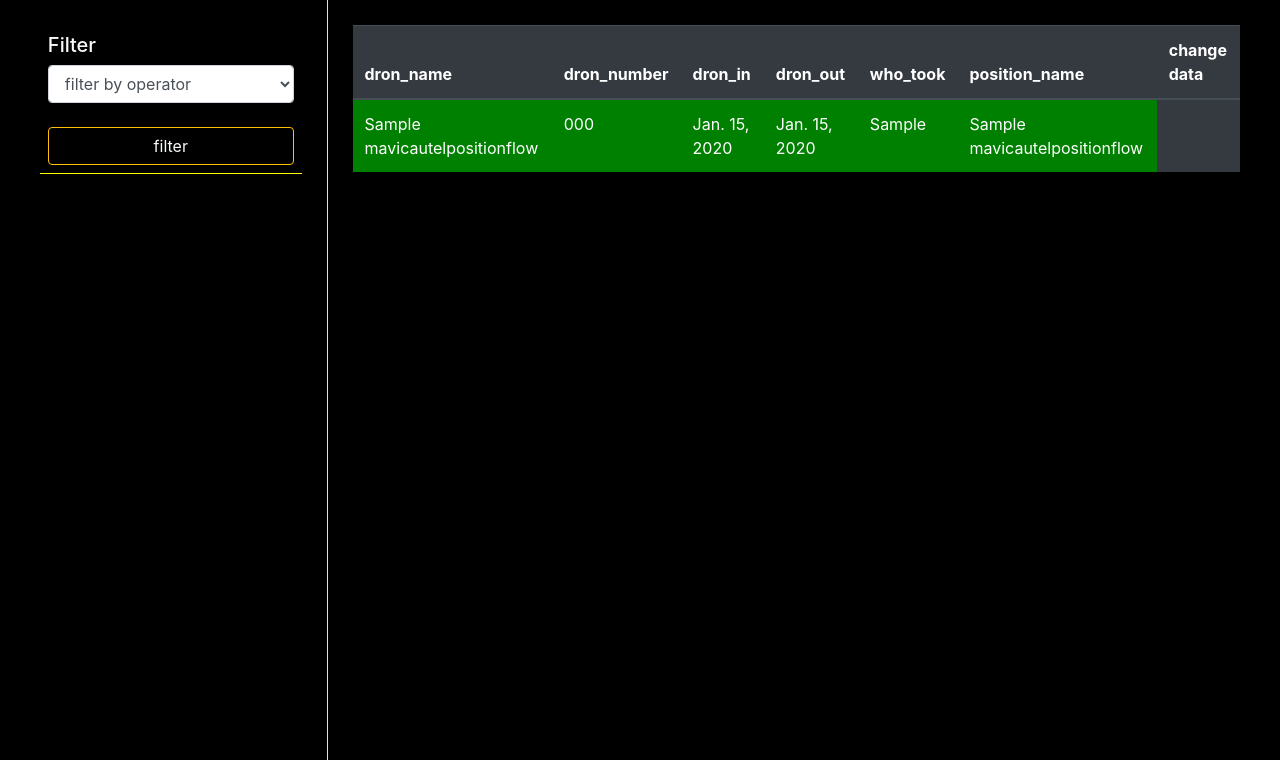
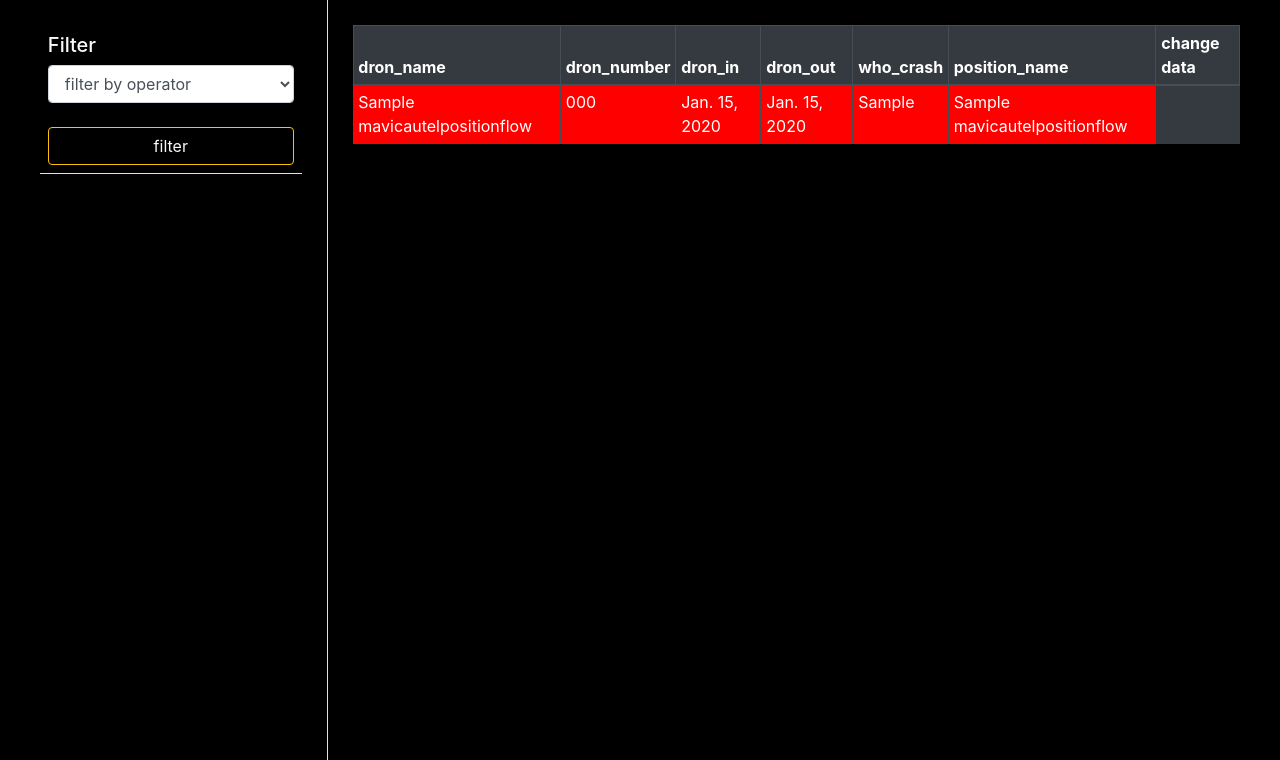
Before and after one commit to leprekon122/CountCRMSystem, a Django app: page /mavic_autel_position_flow in a window 1280 px wide. Shown: the part 56-816 px from the top of the page. Run offline with Django 5.2, Linux system fonts and the light colour scheme; a user stored in the database is signed in; tables that the repository leaves empty hold one stand-in row (values such as "Sample post"); some libraries are stand-ins or nearby versions.

Commit message:
1)update flow process between mavic storage and mavic flow 2) udaptate table stile in mavic_autel_storage.html and mavic_autel_position_flow.html

```diff
--- a/CrmForCount/main_app/logic_views.py
+++ b/CrmForCount/main_app/logic_views.py
@@ -34,13 +34,38 @@ class CreateMavicAutelStorageNotice:
                                                             dron_out=self.dron_out)
 
         background_set = MavicAutelStorage.objects.filter(id=self.id).values()[0]
+        id_for_update = MavicAutelStorage.objects.filter(id=self.id).values()[0]['id_for_flow']
 
-        MavicAutelPositionFlow.objects.create(dron_name=background_set['dron_name'],
-                                              dron_number=background_set['dron_number'],
-                                              dron_in=background_set['dron_in'],
-                                              dron_out=background_set['dron_out'],
-                                              who_took=background_set['who_took'],
-                                              position_name=background_set['position_name'])
+        if id_for_update is not None:
+            MavicAutelPositionFlow.objects.filter(id=id_for_update).update(
+                dron_in=background_set['dron_in'],
+                dron_out=background_set['dron_out'],
+                position_name=background_set['position_name'],
+                status=1
+            )
+        else:
+            MavicAutelPositionFlow.objects.create(dron_name=background_set['dron_name'],
+                                                  dron_number=background_set['dron_number'],
+                                                  dron_in=background_set['dron_in'],
+                                                  # dron_out=background_set['dron_out'],
+                                                  position_name=background_set['position_name'],
+                                                  id_for_storage=self.id
+                                                  )
+
+    def updat_notice_in_flow_page(self):
+        id_for_storage = MavicAutelPositionFlow.objects.filter(id=self.id).values()[0]['id_for_storage']
+
+        MavicAutelPositionFlow.objects.filter(id=self.id).update(dron_out=datetime.now().date(),
+                                                                 who_took=self.who_took,
+                                                                 status=2
+                                                                 )
+
+        MavicAutelStorage.objects.filter(id=id_for_storage).update(status=1,
+                                                                   dron_out=None,
+                                                                   who_took=None,
+                                                                   position_name=None,
+                                                                   id_for_flow=self.id
+                                                                   )
 
 
 class CreateFpvStorageNotice:
--- a/CrmForCount/main_app/models.py
+++ b/CrmForCount/main_app/models.py
@@ -44,6 +44,9 @@ class MavicAutelStorage(models.Model):
     who_took = models.CharField(max_length=255, null=True, blank=True)
     position_name = models.CharField(max_length=255, null=True, blank=True)
     status = models.CharField(max_length=255, default=1)
+    id_for_flow = models.IntegerField(null=True, blank=True)
+
+
 
     class Meta:
         verbose_name = "MavicAutelStorage"
@@ -59,6 +62,7 @@ class MavicAutelPositionFlow(models.Model):
     who_took = models.CharField(max_length=255, null=True, blank=True)
     position_name = models.CharField(max_length=255, null=True, blank=True)
     status = models.CharField(max_length=255, default=1)
+    id_for_storage = models.IntegerField(null=True, blank=True)
 
     class Meta:
         verbose_name = "MavicAutelPositionFlow"
--- a/CrmForCount/main_app/static/main_app/css/main.css
+++ b/CrmForCount/main_app/static/main_app/css/main.css
@@ -88,3 +88,10 @@ body {
 .main_fpv_order {
 
 }
+
+.table_button  button{
+                        margin-top: 2%;
+                        width: 100%;
+                        background-color: transparent;
+                        color: #fff
+}
--- a/CrmForCount/main_app/templates/main_app/fpv_main_order_flow.html
+++ b/CrmForCount/main_app/templates/main_app/fpv_main_order_flow.html
@@ -25,7 +25,7 @@
         </div>
     </div>
     <div class="orders_block">
-        <table class="table table-dark">
+        <table class="table table-dark table-bordered table-sm">
             <thead>
             <tr>
                 <th scope="col">dron_name</th>
--- a/CrmForCount/main_app/templates/main_app/fpv_storage_page.html
+++ b/CrmForCount/main_app/templates/main_app/fpv_storage_page.html
@@ -25,7 +25,7 @@
         </div>
     </div>
     <div class="orders_block">
-        <table class="table table-dark">
+        <table class="table table-dark table-bordered table-sm">
             <thead>
             <form method="get">
                 <tr>
--- a/CrmForCount/main_app/templates/main_app/mavic_autel_position_flow.html
+++ b/CrmForCount/main_app/templates/main_app/mavic_autel_position_flow.html
@@ -3,7 +3,7 @@
 {%block title%}Mavic?Autel position flow{%endblock%}
 
 {% block content%}
-<div class="container-fluid order_main">
+<div class="container-fluid order_main table-sm">
     <div class="side_panel">
         <div class="filter_panel">
             <div class="title_filter_panel">
@@ -24,32 +24,66 @@
 
         </div>
     </div>
+
     <div class="orders_block">
-        <table class="table table-dark">
+        <table class="table table-dark table-bordered table-sm">
             <thead>
             <tr>
                 <th scope="col">dron_name</th>
                 <th scope="col">dron_number</th>
                 <th scope="col">dron_in</th>
                 <th scope="col">dron_out</th>
-                <th scope="col">who_took</th>
+                <th scope="col">who_crash</th>
                 <th scope="col">position_name</th>
                 <th scope="col">change data</th>
             </tr>
             </thead>
-            <tbody>
-            <tr>
+            <form method="post">
+                {%csrf_token%}
+                <tbody>
                 {% for el in model%}
-                <td style="background-color:green">{{el.dron_name}}</td>
-                <td style="background-color:green">{{el.dron_number}}</td>
-                <td style="background-color:green">{{el.dron_in}}</td>
-                <td style="background-color:green">{{el.dron_out}}</td>
-                <td style="background-color:green">{{el.who_took}}</td>
-                <td style="background-color:green">{{el.position_name}}</td>
-                <td></td>
+                {%if el.status == '1'%}
+                <tr>
+                    <td style="background-color:green" >{{el.dron_name}}</td>
+                    <td style="background-color:green" >{{el.dron_number}}</td>
+                    <td style="background-color:green" >{{el.dron_in}}</td>
+                    <td style="background-color:green" >{{el.dron_out}}</td>
+                    <td style="background-color:green" ><input class="form-control" placeholder="who crash"
+                                                              name="who_crash"></td>
+                    <td style="background-color:green" class="table_column">{{el.position_name}}</td>
+                    <td>
+                        <div class="table_button">
+                            <button class="btn btn-danger" type="submit" value="{{el.id}}" name="destroy_pos_item">
+                                destroy
+                            </button>
+                            <button class="btn btn-warning" type="submit" name="to_storage" value="{{el.id}}">to storage
+                            </button>
+                        </div>
+
+                    </td>
+                </tr>
+                {%elif el.status == '2'%}
+                <tr>
+                    <td style="background-color:grey">{{el.dron_name}}</td>
+                    <td style="background-color:grey">{{el.dron_number}}</td>
+                    <td style="background-color:grey">{{el.dron_in}}</td>
+                    <td style="background-color:grey">{{el.dron_out}}</td>
+                    <td style="background-color:grey">{{el.who_took}}</td>
+                    <td style="background-color:grey">{{el.position_name}}</td>
+                </tr>
+                {%else%}
+                <tr>
+                    <td style="background-color:red">{{el.dron_name}}</td>
+                    <td style="background-color:red">{{el.dron_number}}</td>
+                    <td style="background-color:red">{{el.dron_in}}</td>
+                    <td style="background-color:red">{{el.dron_out}}</td>
+                    <td style="background-color:red">{{el.who_took}}</td>
+                    <td style="background-color:red">{{el.position_name}}</td>
+                </tr>
+                {%endif%}
                 {%endfor%}
-            </tr>
-            </tbody>
+                </tbody>
+            </form>
         </table>
     </div>
 </div>
--- a/CrmForCount/main_app/views.py
+++ b/CrmForCount/main_app/views.py
@@ -3,7 +3,7 @@ from rest_framework import permissions
 from django.shortcuts import render, redirect
 from django.contrib.auth import authenticate, login
 from .logic_views import CreateFpvStorageNotice, CreateDatasets, CreateMavicAutelStorageNotice
-from .models import FpvFlowStorage, MavicAutelStorage
+from .models import FpvFlowStorage, MavicAutelStorage, MavicAutelPositionFlow
 from datetime import datetime
 
 
@@ -142,3 +142,25 @@ class MavicAutelPostionFlow(APIView):
     def get(request):
         logic = CreateDatasets.mavic_autel_flow_position(self=None)
         return render(request, 'main_app/mavic_autel_position_flow.html', logic)
+
+    @staticmethod
+    def post(request):
+
+        destroy_pos_item = request.POST.get('destroy_pos_item')
+        to_storage = request.POST.get("to_storage")
+
+        if to_storage:
+            logic = CreateMavicAutelStorageNotice(id=to_storage,
+                                                  dron_out=datetime.now().date(),
+                                                  who_took=request.POST.get('who_crash')
+                                                  ).updat_notice_in_flow_page()
+
+        if destroy_pos_item:
+            print(destroy_pos_item)
+            MavicAutelPositionFlow.objects.filter(id=destroy_pos_item).update(dron_out=datetime.now().date(),
+                                                                              who_took=request.POST.get('who_crash'),
+                                                                              status=0
+                                                                              )
+
+        logic = CreateDatasets.mavic_autel_flow_position(self=None)
+        return render(request, 'main_app/mavic_autel_position_flow.html', logic)
```
Also changed, not shown: CrmForCount/main_app/templates/main_app/mavic_autel_storage.html (+11 -4 lines).
